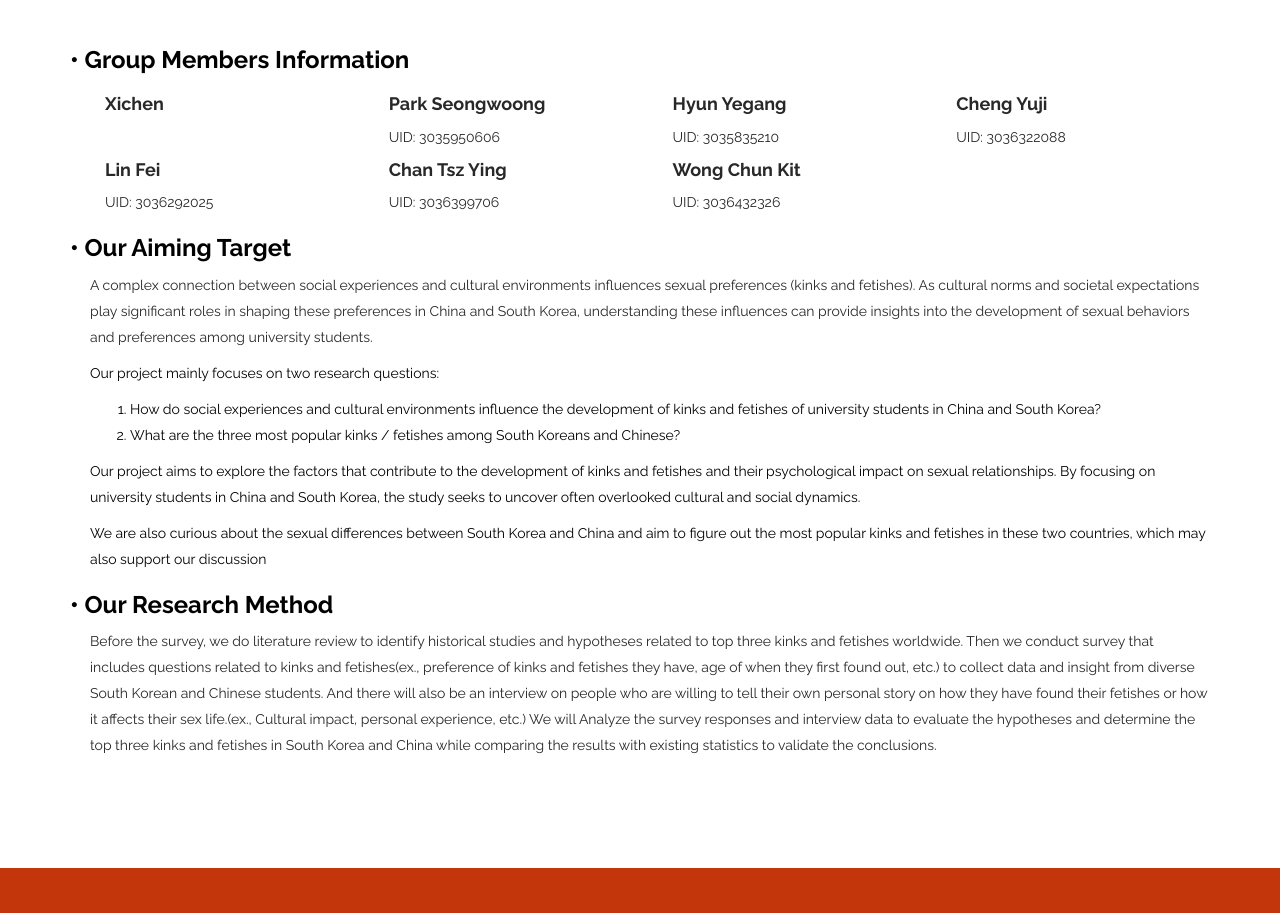
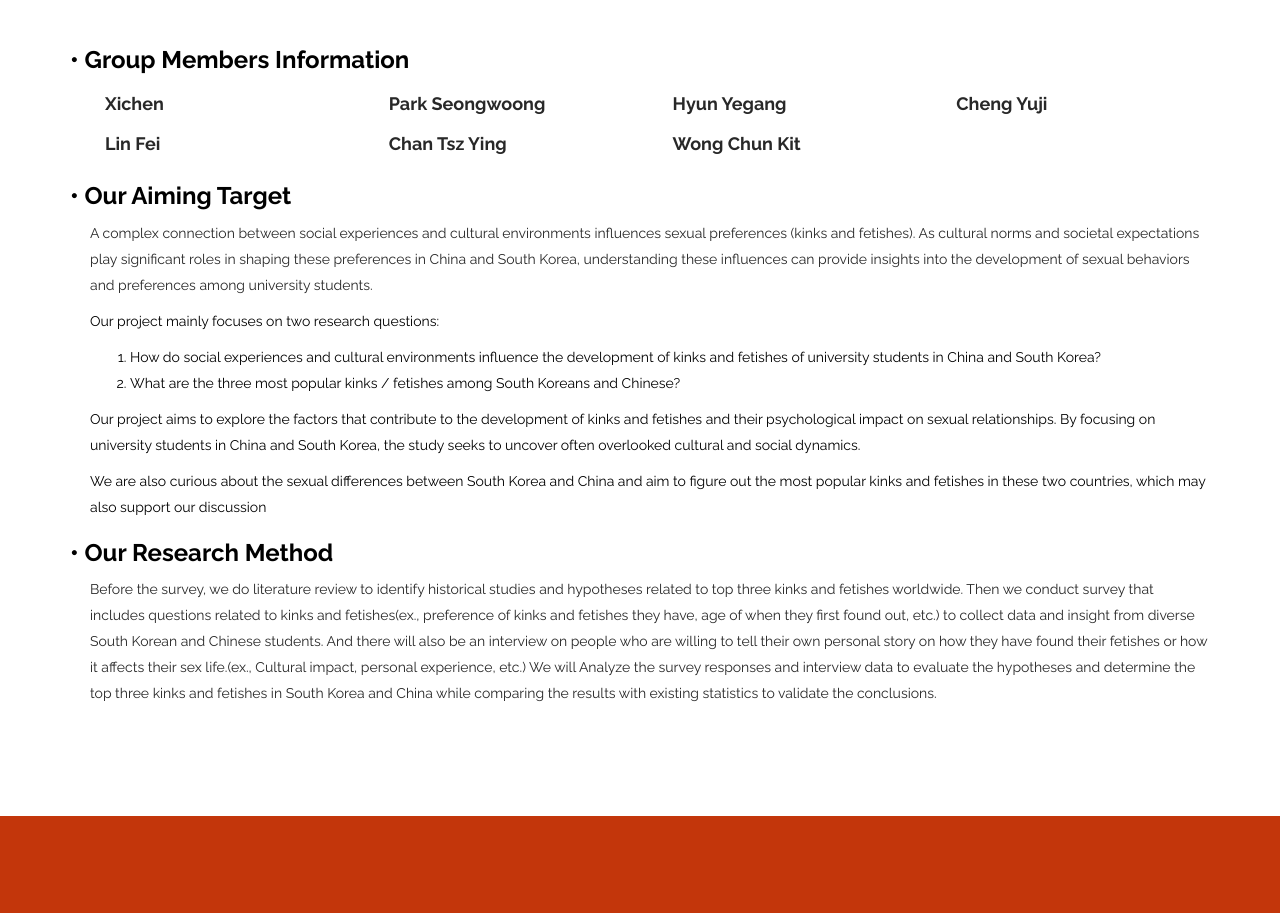
Before and after one commit to hkuzxc/CCHU9039_website, a plain HTML site: page index.html in a window 1280 px wide. Shown: the part 921-1834 px from the top of the page. Drawn offline with Linux system fonts and the light colour scheme.

Commit message:
uid change

```diff
--- a/index.html
+++ b/index.html
@@ -104,7 +104,6 @@
                     <div class="team-member wow fadeInUp" data-wow-duration="400ms" data-wow-delay="100ms">
                         <div class="team-info">
                             <h4> Park Seongwoong</h4>
-                            <span>UID: 3035950606</span>
                         </div>
                     </div>
                 </div>
@@ -112,7 +111,6 @@
                     <div class="team-member wow fadeInUp" data-wow-duration="400ms" data-wow-delay="200ms">
                         <div class="team-info">
                             <h4> Hyun Yegang</h4>
-                            <span>UID: 3035835210</span>
                         </div>
                     </div>
                 </div>
@@ -120,7 +118,6 @@
                     <div class="team-member wow fadeInUp" data-wow-duration="400ms" data-wow-delay="300ms">
                         <div class="team-info">
                             <h4> Cheng Yuji</h4>
-                            <span>UID: 3036322088</span>
                         </div>
                     </div>
                 </div>
@@ -128,7 +125,6 @@
                     <div class="team-member wow fadeInUp" data-wow-duration="400ms" data-wow-delay="300ms">
                         <div class="team-info">
                             <h4>Lin Fei</h4>
-                            <span>UID: 3036292025</span>
                         </div>
                     </div>
                 </div>
@@ -136,7 +132,6 @@
                     <div class="team-member wow fadeInUp" data-wow-duration="400ms" data-wow-delay="300ms">
                         <div class="team-info">
                             <h4>Chan Tsz Ying</h4>
-                            <span>UID: 3036399706</span>
                         </div>
                     </div>
                 </div>
@@ -144,7 +139,6 @@
                     <div class="team-member wow fadeInUp" data-wow-duration="400ms" data-wow-delay="300ms">
                         <div class="team-info">
                             <h4>Wong Chun Kit</h4>
-                            <span>UID: 3036432326 </span>
                         </div>
                     </div>
                 </div>
```
